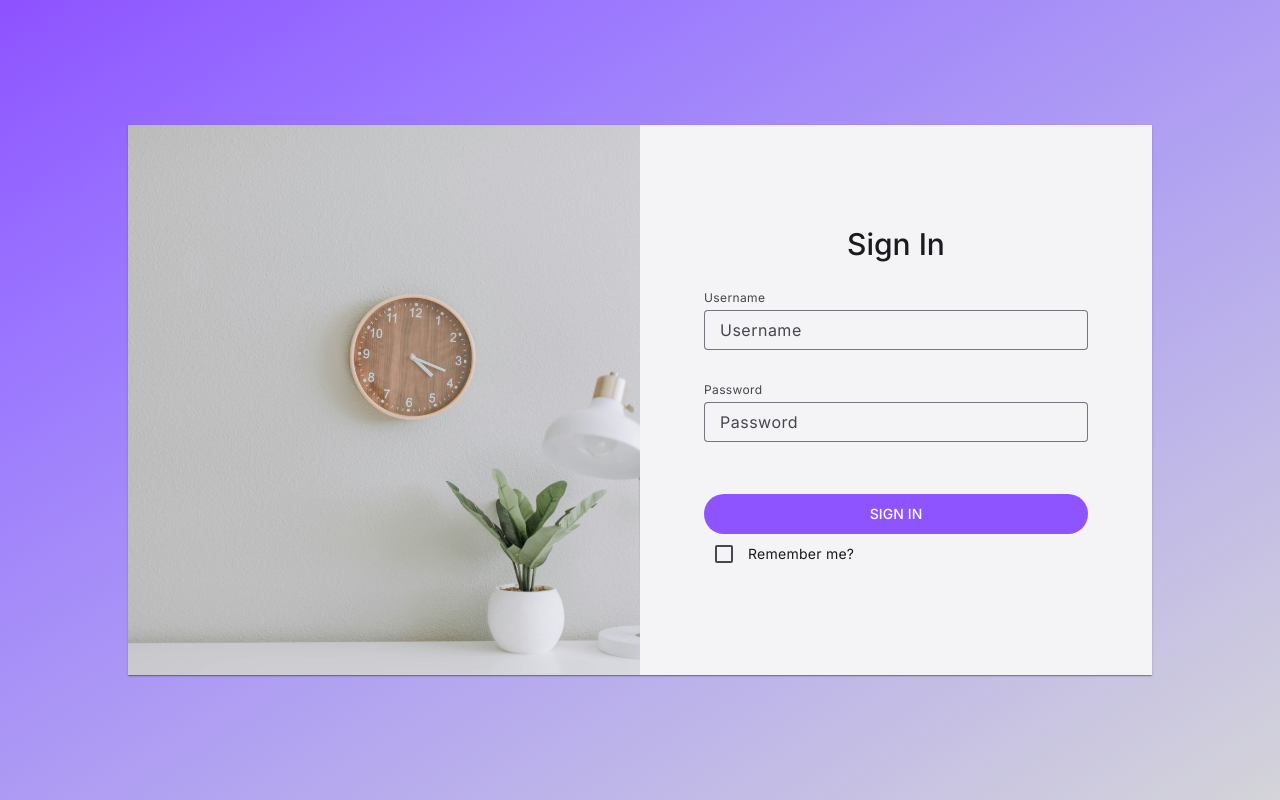
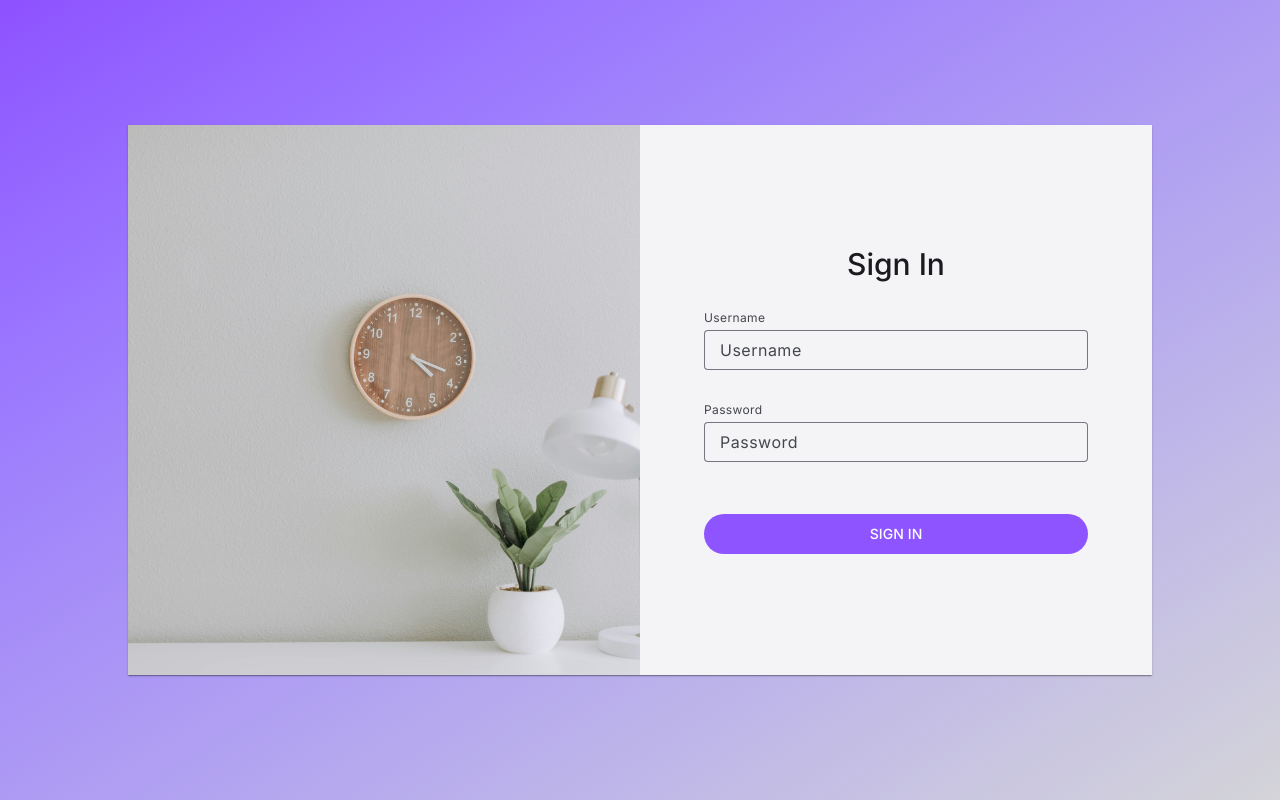
Before and after one commit to alifrazansaputra0997/employee-management, an Angular app: page /login in a window 1280 px wide. Built offline with nearby package versions, Linux system fonts and the light colour scheme.

Commit message:
hide remember me, focus on the main function

```diff
--- a/src/app/pages/login/login.html
+++ b/src/app/pages/login/login.html
@@ -22,7 +22,7 @@
                             <mat-form-field class="w-full text-sm primeng-input" appearance="outline"
                                 hideRequiredMarker="true">
                                 <mat-label>{{ label.FIELDS.PASSWORD.LABEL }}</mat-label>
-                                <input matInput [placeholder]="label.FIELDS.PASSWORD.PLACEHOLDER" class="text-sm" formControlName="password" />
+                                <input matInput [placeholder]="label.FIELDS.PASSWORD.PLACEHOLDER" type="password" class="text-sm" formControlName="password" />
                                 @if (loginForm.get('password')?.invalid && (loginForm.get('password')?.dirty ||
                                 loginForm.get('password')?.touched)) {
                                 <mat-hint class="text-red-600">{{ label.FIELDS.PASSWORD.LABEL }} {{label.ERROR_MSG.IS_REQUIRED }}</mat-hint>
@@ -30,9 +30,9 @@
                             </mat-form-field>
                             <div class="flex flex-col">
                                 <button matButton="filled" (click)="onSignIn()">{{ label.BUTTONS.SIGN_IN }}</button>
-                                <section class="remember-me-section">
+                                <!-- <section class="remember-me-section">
                                     <mat-checkbox>{{label.LABELS.REMEMBER_ME }}</mat-checkbox>
-                                </section>
+                                </section> -->
                             </div>
 
                         </div>
```
